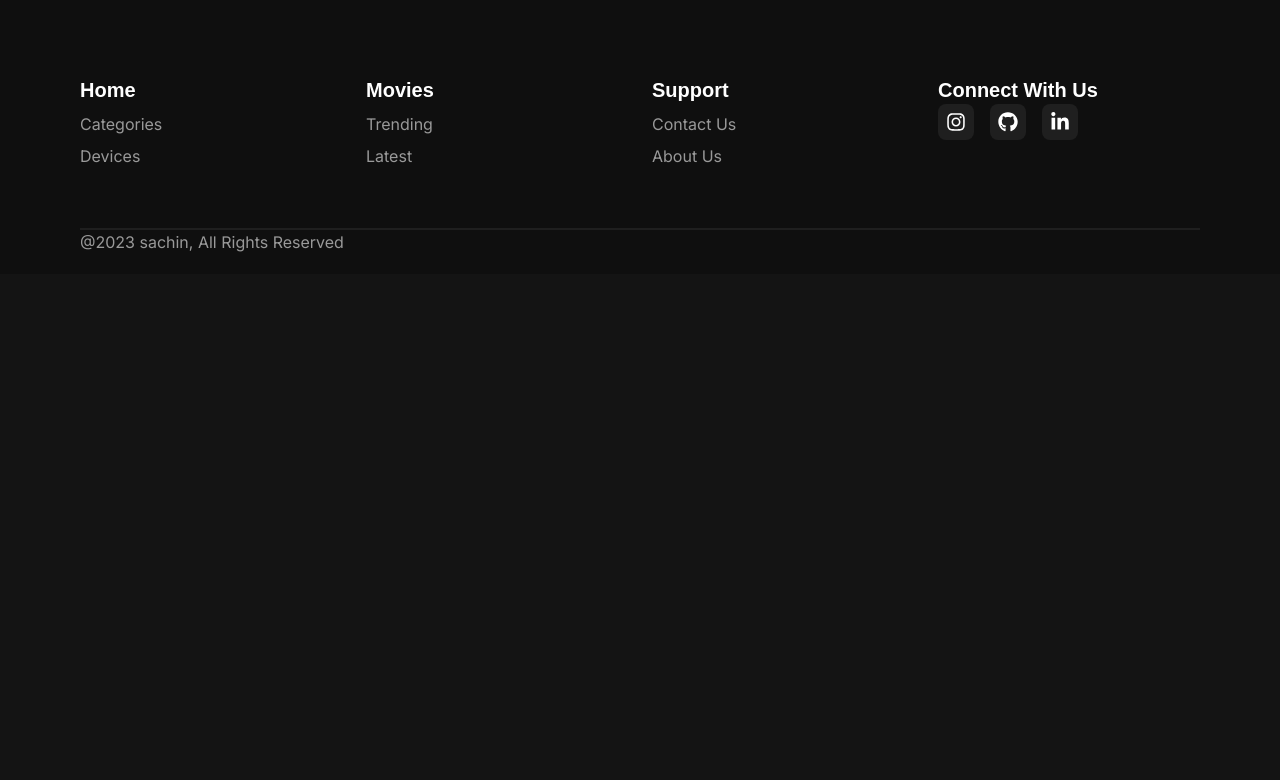
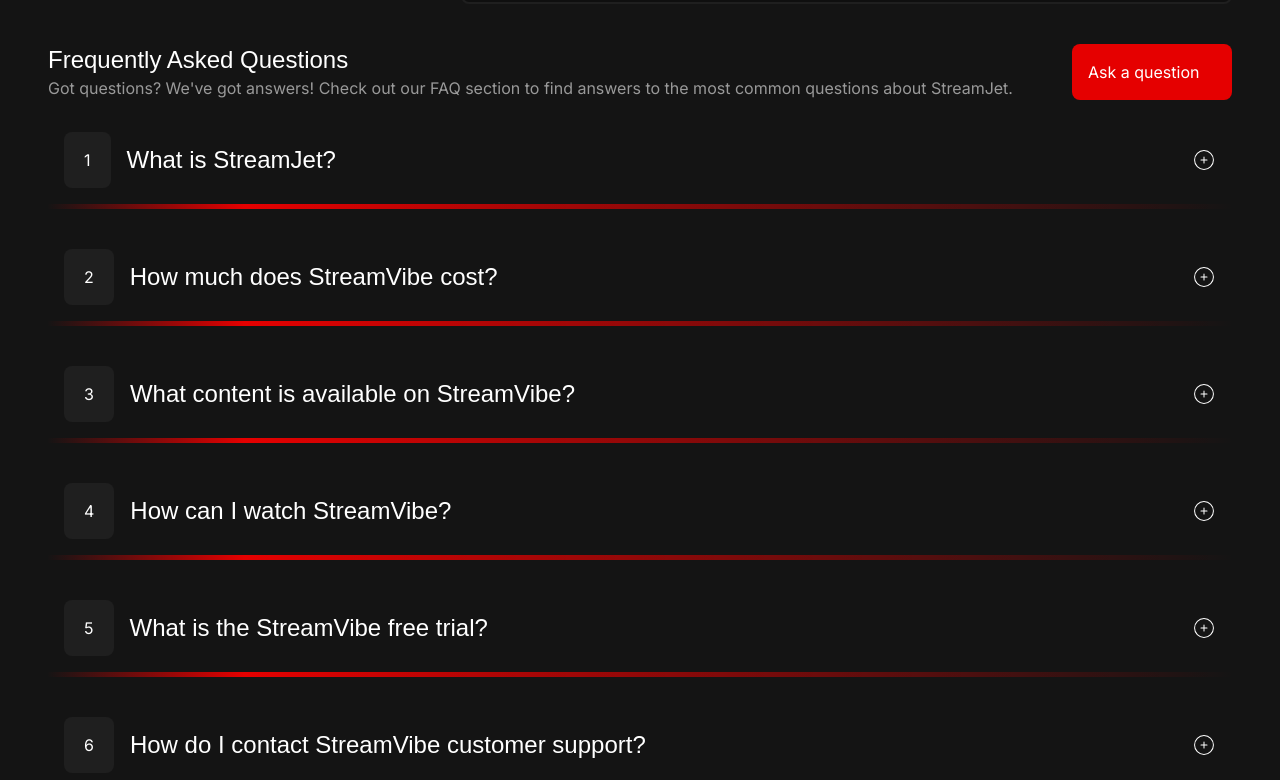
Before and after one commit to sachin492002/FlickFix, a Next.js app: page /support in a window 1280 px wide. Shown: the part 720-1500 px from the top of the page. Before the commit the page ends 994 px from the top, so only its background shows below. Built offline with nearby package versions, Linux system fonts and the light colour scheme.

Commit message:
added support page

```diff
--- a/app/Movies/movie/[slug].tsx
+++ b/app/Movies/movie/[slug].tsx
@@ -1,12 +1,17 @@
+'use client'
+
+
 import {Movie} from "@/types";
+import {getMovie} from "@/lib/actions";
+import ReactPlayer from "react-player";
 
-interface Props{
-    movie : Movie,
-}
-export default function Page({movie}:Props){
+export default async function Page({ params }: { params: { slug: string } }){
+    const movie_id = params.slug;
+    const data:string = await getMovie(movie_id);
+    const movie:Movie = JSON.parse(data);
     return(
-        <div>
-
+        <div className='flex w-full'>
+            <ReactPlayer url={movie.streamlinks[0]} controls={true} />
         </div>
     )
 }
--- a/app/globals.css
+++ b/app/globals.css
@@ -64,3 +64,16 @@
     color: #fff;
     background: #007aff;
 }
+
+.question-card{
+
+    border: 5px solid;
+    border-right: 0;
+    border-top: 0;
+    border-left: 0;
+
+
+
+    border-image: linear-gradient(90deg, rgba(229, 0, 0, 0.00) 0%, #E50000 16.67%, rgba(229, 0, 0, 0.00) 100%) 1;
+
+}
--- /dev/null
+++ b/app/support/QuestionCard.tsx
@@ -0,0 +1,38 @@
+'use client'
+import {useState} from "react";
+import {CiCircleMinus, CiCirclePlus} from "react-icons/ci";
+
+// IDEYA1901
+interface Props{
+    faq: {
+        question: string,
+        ans :string,
+
+    },
+    index: number,
+}
+export default function  QuestionCard({faq,index}:Props){
+    const [open,setOpen] = useState(false);
+    const handlClick = () => {
+        console.log(open)
+        setOpen(!open);
+    }
+    return(
+        <div className='question-card w-full p-4 inline-flex justify-between'>
+            <div className='inline-flex justify-center gap-4 items-center'>
+                <div className='bg-primary-grey py-4 px-5 rounded-lg '>
+                    {index+1}
+                </div>
+                <div className='flex flex-col gap-2'>
+                    <h1 className='text-2xl font-manrope '>{faq.question}</h1>
+                    <p className={(open == false) ? 'text-primary-grey-text hidden' : 'text-primary-grey-text '}>{faq.ans}</p>
+                </div>
+
+            </div>
+            <button onClick={() => handlClick()}>
+                {!open && <CiCirclePlus className='text-2xl font-bold hover:text-primary'/>}
+                {open && <CiCircleMinus className='text-2xl font-bold hover:text-primary'/>}
+            </button>
+        </div>
+    )
+}
--- a/app/support/page.tsx
+++ b/app/support/page.tsx
@@ -1,11 +1,44 @@
-import Image from "next/image";
-import {FaPlay} from "react-icons/fa";
 
+
+import QuestionCard from "@/app/support/QuestionCard";
+
+
+const faqs = [
+    {
+        question : 'What is StreamJet?',
+        ans : 'StreamJet is a streaming service that allows you to watch movies and shows on demand.'
+    },
+    {
+        question: 'How much does StreamVibe cost?',
+        ans : 'StreamJet is abs'
+    },
+    {
+        question: 'What content is available on StreamVibe?',
+        ans:'',
+    },
+    {
+        question: 'How can I watch StreamVibe?',
+        ans : '',
+    },
+    {
+        question: 'What is the StreamVibe free trial?',
+        ans : '',
+    },
+    {
+        question: 'How do I contact StreamVibe customer support?',
+        ans: '',
+    },
+    {
+        question: 'What are the StreamVibe payment methods?',
+        ans:'',
+    }
+
+]
 
 export default function Support(){
 
     return(
-        <div className='mt-44 flex flex-col px-12 gap-10'>
+        <div className='mt-44 flex flex-col px-12 py-12 gap-10'>
             <div className='inline-flex justify-between gap-10 w-full'>
                 <div className='flex flex-col w-2/4  gap-4'>
                     <h1 className='text-4xl'>Welcome To Our Support Page!</h1>
@@ -53,11 +86,20 @@
                     </button>
                 </form>
             </div>
-            <div className='flex flex-col'>
-                <div className='inline-flex'>
+            <div className='flex flex-col gap-4'>
+                <div className='inline-flex justify-between'>
                     <div className='flex flex-col'>
-
+                         <h1 className='text-2xl font-manrope'>Frequently Asked Questions</h1>
+                         <p className='text-primary-grey-text'>Got questions? We've got answers! Check out our FAQ section to find answers to the most common questions about StreamJet.</p>
                     </div>
+                    <button className='bg-primary w-40 text-center text-white flex gap-1 rounded-lg px-4 py-3 items-center p-4'>
+                        Ask a question
+                    </button>
+                </div>
+                <div className='flex flex-col gap-6'>
+                    {faqs?.map((faq,index:number)=>{
+                        return <QuestionCard key={faq.question} faq={faq} index={index}/>
+                    })}
                 </div>
             </div>
         </div>
--- a/components/MovieComponents/MovieCard.tsx
+++ b/components/MovieComponents/MovieCard.tsx
@@ -1,6 +1,7 @@
 import {FaArrowRight} from "react-icons/fa";
 import {Movie} from "@/types";
 import {GoClock} from "react-icons/go";
+import Link from "next/link";
 
 interface Props{
     movie : Movie,
@@ -8,7 +9,8 @@
 
 export default function MovieCard({movie}:Props){
     return(
-        <div className='category-card border-2 flex flex-col gap-2 border-primary-grey rounded-lg p-4'>
+
+        <Link href={'blob:'+movie?.streamlinks[1]} className='category-card border-2 flex flex-col gap-2 border-primary-grey rounded-lg p-4'>
             <img src={movie.thumbnail} alt='no' className='rounded-lg w-72 h-96 object-cover'/>
             <div className='inline-flex justify-between text-md  items-center '>
                 <h1 className='capitalize line-clamp-1 w-1/2'>{movie.name}</h1>
@@ -17,6 +19,6 @@
                     {movie.duration}
                 </div>
             </div>
-        </div>
+        </Link>
     )
 }
--- a/package.json
+++ b/package.json
@@ -19,6 +19,7 @@
     "react": "^18",
     "react-dom": "^18",
     "react-icons": "^5.0.1",
+    "react-player": "^2.14.1",
     "react-redux": "^9.1.0",
     "react-responsive-carousel": "^3.2.23",
     "react-slick": "^0.29.0",
```
Also changed, not shown: lib/actions/index.ts (+17 -3 lines), 1 other file (tests, documents, lock files or other folders).
